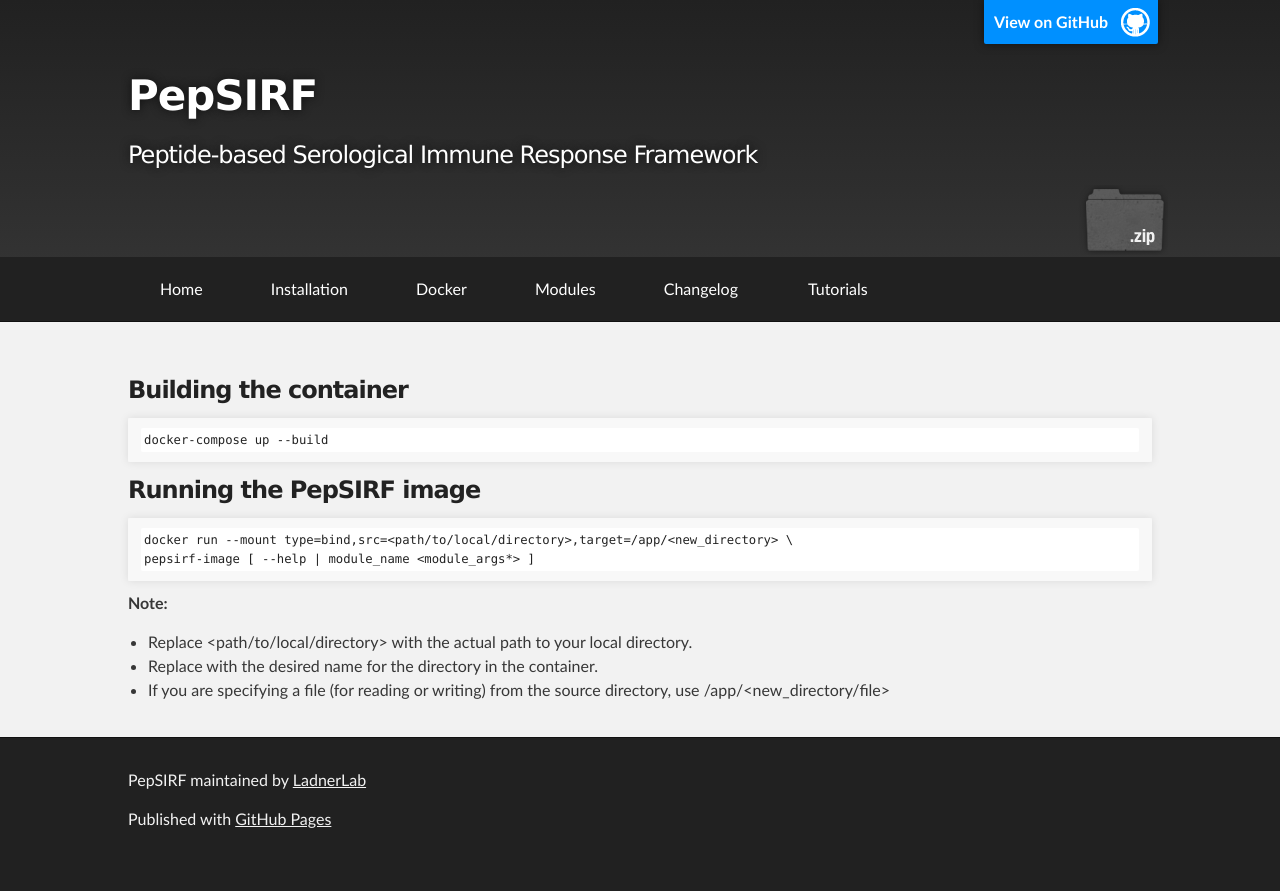
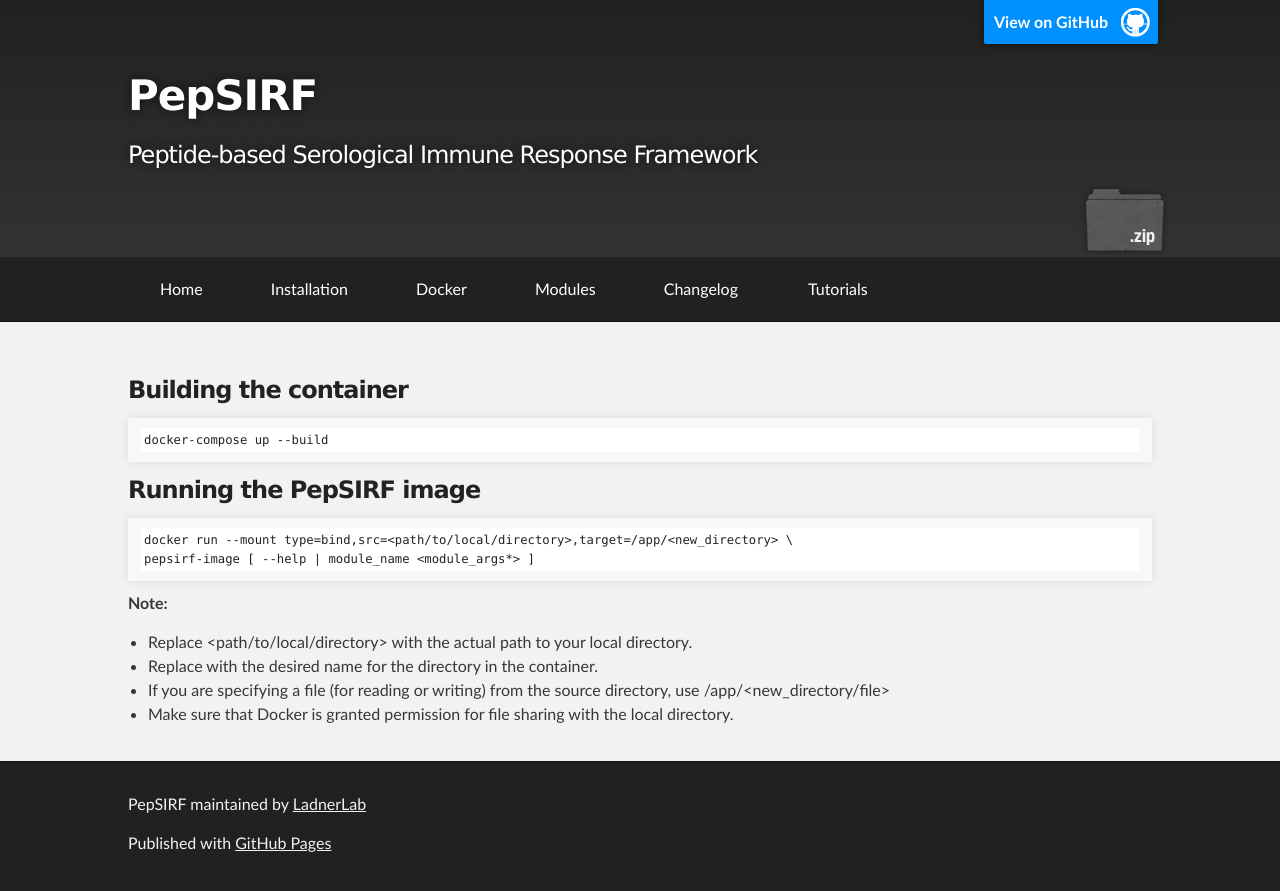
Before and after one commit to LadnerLab/PepSIRF, a Jekyll site: the page built from docs/3-docker.md, in a window 1280 px wide. Shown: the top 891 px of the page. Built offline with Jekyll 4.4.1, drawn with Linux system fonts in a browser that asks for light colours.

Commit message:
Added line to let user know that docker needs file permissions

```diff
--- a/docs/3-docker.md
+++ b/docs/3-docker.md
@@ -21,3 +21,4 @@ pepsirf-image [ --help | module_name <module_args*> ]
 - Replace <path/to/local/directory> with the actual path to your local directory.
 - Replace <new_directory> with the desired name for the directory in the container.
 - If you are specifying a file (for reading or writing) from the source directory, use /app/<new_directory/file>
+- Make sure that Docker is granted permission for file sharing with the local directory.
```
